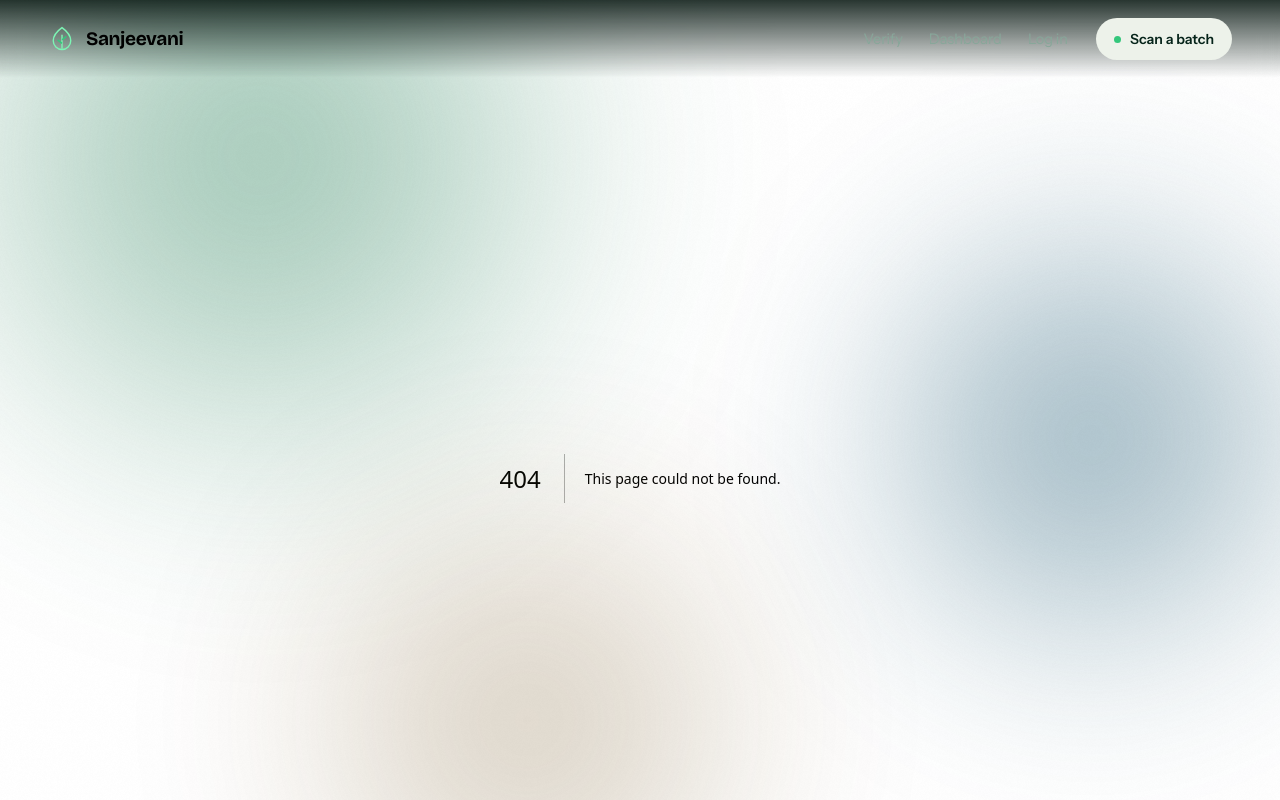
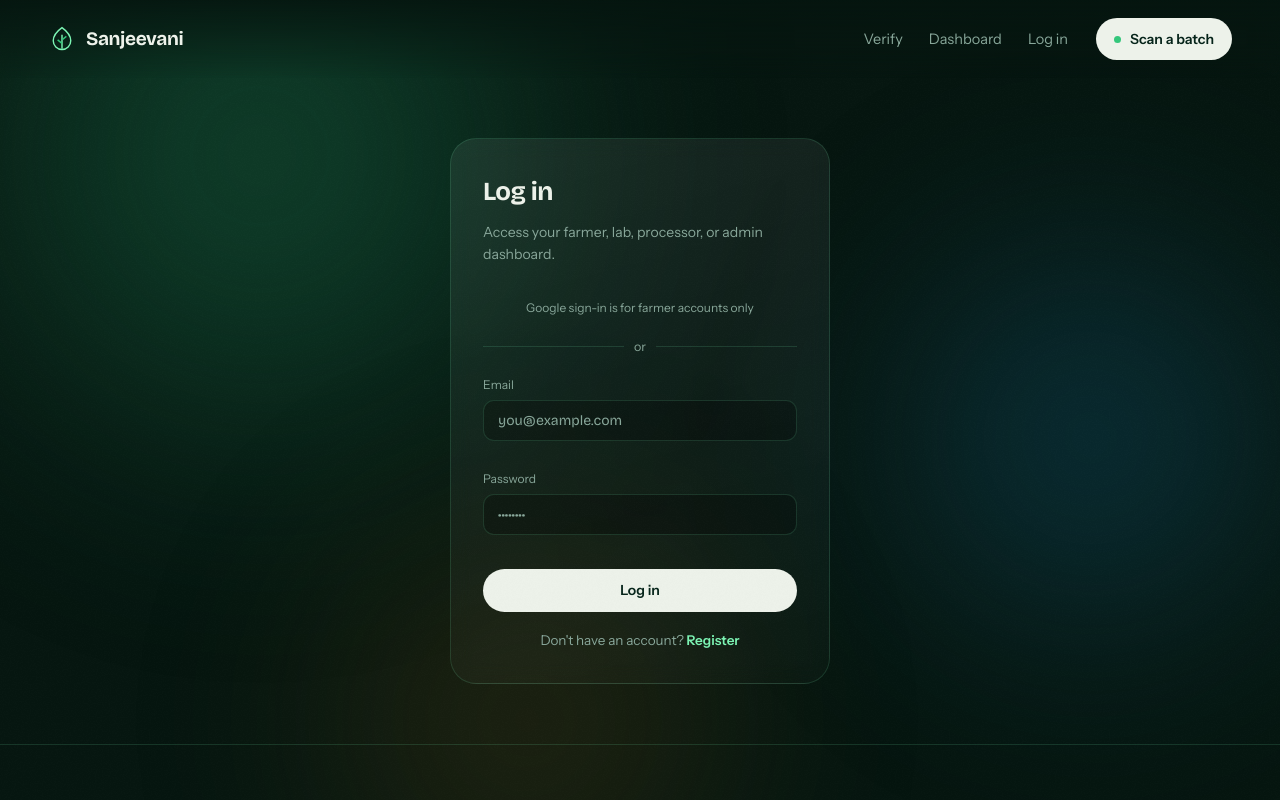
Before and after one commit to TANMAYBORHADE/Sanjivanee, a Next.js app in the folder frontend/: page /login in a window 1280 px wide. Before the commit this address had no page. Shown: the top 800 px of the page. Built offline with nearby package versions, Linux system fonts and the light colour scheme; no server answers.

Commit message:
Loginpage

```diff
--- /dev/null
+++ b/frontend/src/app/login/page.js
@@ -0,0 +1,123 @@
+"use client";
+
+import { useState, useEffect, useRef } from "react";
+import { useRouter } from "next/navigation";
+import Link from "next/link";
+import { apiFetch, saveSession } from "../../lib/api";
+
+export default function LoginPage() {
+  const router = useRouter();
+  const [email, setEmail] = useState("");
+  const [password, setPassword] = useState("");
+  const [error, setError] = useState("");
+  const [loading, setLoading] = useState(false);
+  const googleBtnRef = useRef(null);
+
+  async function handleSubmit(e) {
+    e.preventDefault();
+    setError("");
+    setLoading(true);
+    try {
+      const data = await apiFetch("/auth/login", { method: "POST", body: { email, password } });
+      saveSession(data.token, data.user);
+      router.push("/dashboard");
+    } catch (err) {
+      setError(err.message);
+    } finally {
+      setLoading(false);
+    }
+  }
+
+  // Handles the response Google sends back after someone signs in.
+  // Google gives us a verified idToken — we hand it to our backend, which
+  // verifies it AGAIN server-side (never trust a token the client claims
+  // is valid) and returns a normal Sanjeevani session token.
+  async function handleGoogleResponse(response) {
+    setError("");
+    try {
+      const data = await apiFetch("/auth/google", { method: "POST", body: { idToken: response.credential } });
+      saveSession(data.token, data.user);
+      router.push("/dashboard");
+    } catch (err) {
+      setError(err.message);
+    }
+  }
+
+  useEffect(() => {
+    const clientId = process.env.NEXT_PUBLIC_GOOGLE_CLIENT_ID;
+    if (!clientId) return; // Google login simply doesn't render if not configured
+
+    window.handleGoogleResponse = handleGoogleResponse;
+
+    const existing = document.querySelector('script[data-google-gsi="sanjeevani"]');
+    function render() {
+      if (!window.google || !googleBtnRef.current) return;
+      window.google.accounts.id.initialize({
+        client_id: clientId,
+        callback: window.handleGoogleResponse,
+      });
+      window.google.accounts.id.renderButton(googleBtnRef.current, {
+        theme: "filled_black",
+        shape: "pill",
+        width: 340,
+        text: "continue_with",
+      });
+    }
+
+    if (window.google) {
+      render();
+    } else if (!existing) {
+      const s = document.createElement("script");
+      s.src = "https://accounts.google.com/gsi/client";
+      s.dataset.googleGsi = "sanjeevani";
+      s.async = true;
+      s.onload = render;
+      document.head.appendChild(s);
+    } else {
+      existing.addEventListener("load", render);
+    }
+  }, []);
+
+  return (
+    <div className="authWrap">
+      <div className="authCard rv in">
+        <h1>Log in</h1>
+        <p>Access your farmer, lab, processor, or admin dashboard.</p>
+
+        {error && <div className="formerr" style={{ marginBottom: 14 }}>{error}</div>}
+
+        {process.env.NEXT_PUBLIC_GOOGLE_CLIENT_ID && (
+          <>
+            <div ref={googleBtnRef} style={{ display: "flex", justifyContent: "center", marginBottom: 8 }} />
+            <p style={{ fontSize: 12, color: "var(--sage)", textAlign: "center", marginBottom: 20 }}>
+              Google sign-in is for farmer accounts only
+            </p>
+            <div style={{ display: "flex", alignItems: "center", gap: 10, margin: "4px 0 18px", color: "var(--sage)", fontSize: 12.5 }}>
+              <div style={{ flex: 1, height: 1, background: "var(--line)" }} />
+              or
+              <div style={{ flex: 1, height: 1, background: "var(--line)" }} />
+            </div>
+          </>
+        )}
+
+        <form onSubmit={handleSubmit}>
+          <div className="fieldrow">
+            <label htmlFor="email">Email</label>
+            <input id="email" type="email" required value={email} onChange={(e) => setEmail(e.target.value)} placeholder="you@example.com" />
+          </div>
+          <div className="fieldrow">
+            <label htmlFor="password">Password</label>
+            <input id="password" type="password" required value={password} onChange={(e) => setPassword(e.target.value)} placeholder="••••••••" />
+          </div>
+          <button className="cta" type="submit" disabled={loading}>
+            {loading ? "Logging in…" : "Log in"}
+          </button>
+        </form>
+
+        <div className="authswitch">
+          Don&apos;t have an account? <Link href="/register">Register</Link>
+        </div>
+      </div>
+    </div>
+  );
+}
```
